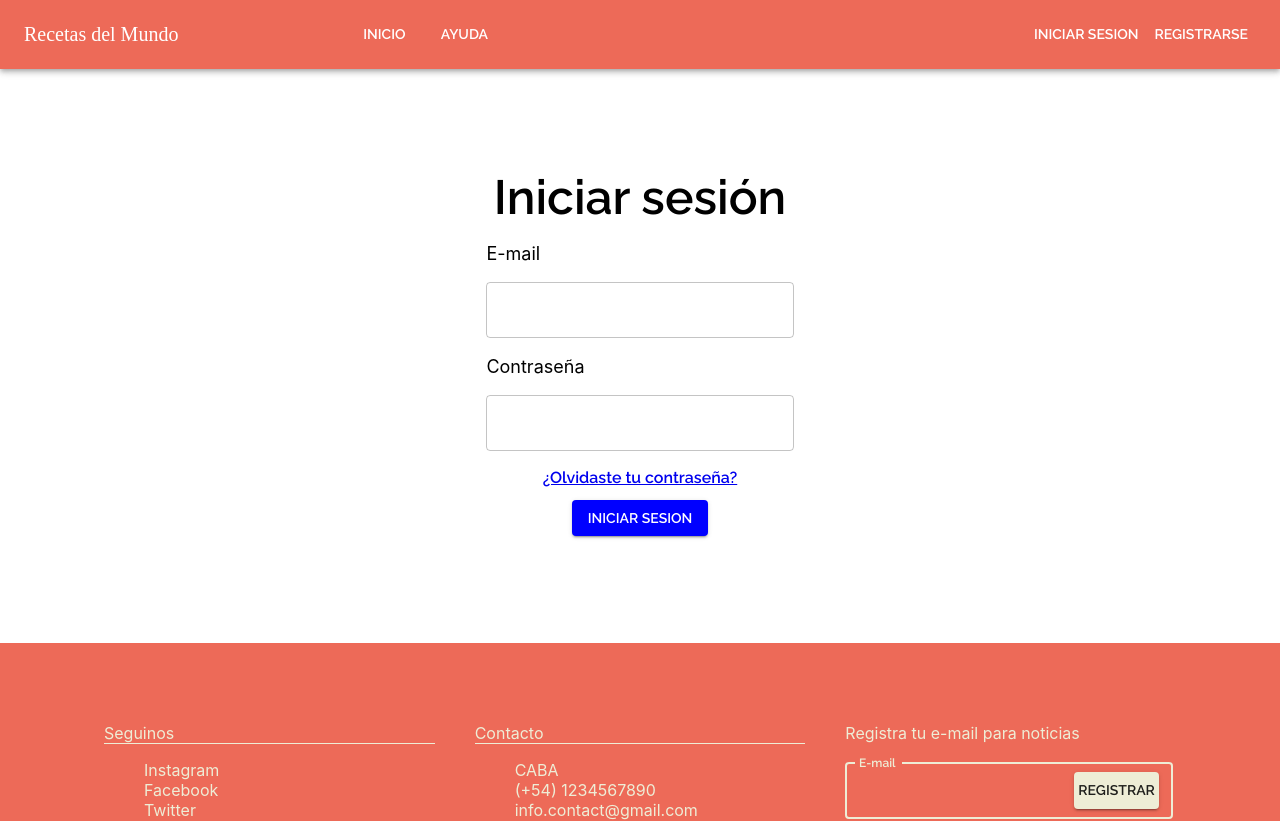
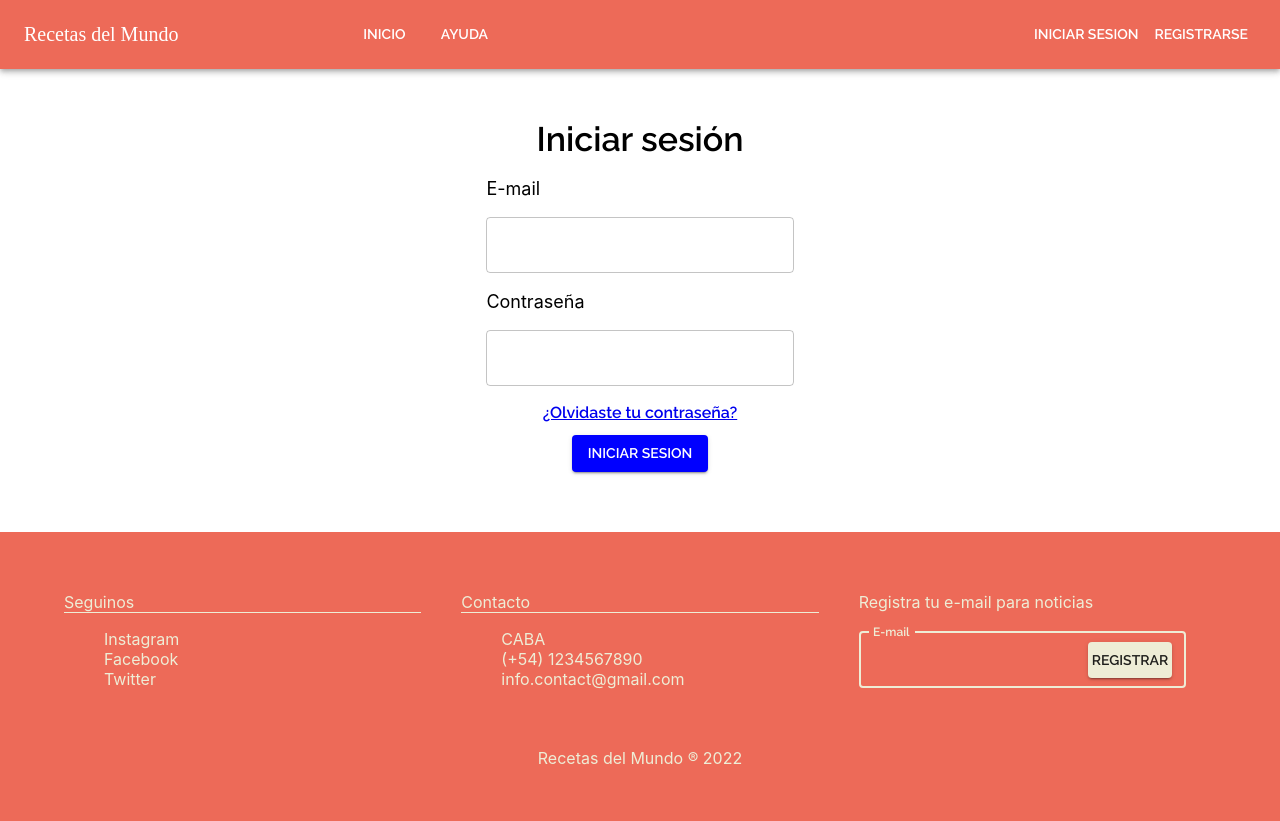
Before and after one commit to marparedes/recipes-app, a React (Create React App) app: page /login in a window 1280 px wide. Shown: the top 821 px of the page. Built offline with nearby package versions, Linux system fonts and the light colour scheme.

Commit message:
arreglo de footer y estilos de forms

```diff
--- a/src/App.js
+++ b/src/App.js
@@ -14,6 +14,7 @@ import MyRecipes from './pages/MyRecipes';
 import EditRecipe from './pages/EditRecipe';
 import { PasswordRecovery } from './pages/PasswordRecovery';
 import { Footer } from './components/Footer';
+import { Container } from './components/Container';
 
 
 // TODO componente de Ayuda /help
@@ -22,6 +23,7 @@ function App() {
     <BrowserRouter>
       <ThemeProvider theme={theme}>
         <UserProvider>
+          <Container>
             <Navbar />
             <Routes>
               <Route path="/" element={<Home />} />
@@ -56,6 +58,7 @@ function App() {
             */}
             </Routes>
             <Footer />
+          </Container>
         </UserProvider>
       </ThemeProvider>
     </BrowserRouter>
--- /dev/null
+++ b/src/components/Container.js
@@ -0,0 +1,9 @@
+import React from 'react'
+
+export const Container = ({children}) => {
+  return (
+    <body>
+        {children}
+    </body>
+  )
+}
--- a/src/components/Footer.js
+++ b/src/components/Footer.js
@@ -1,17 +1,14 @@
 import { Box, Button, Container, Grid, TextField } from '@mui/material'
 import React from 'react'
-import { Link } from 'react-router-dom'
 
 export const Footer = () => {
   return (
     <footer>
       <Box
-        px={{ xs: 3, sm: 10 }}
-        py={{ xs: 5, sm: 10 }}
         bgcolor="primary.main"
         color="#EEEDD6"
       >
-        <Container maxWidth="lg">
+        <Container maxWidth="lg" sx={{ padding: "60px"}}>
           <Grid container spacing={5}>
             <Grid item xs={12} sm={4}>
               <Box borderBottom={1}>Seguinos</Box>
@@ -52,14 +49,14 @@ export const Footer = () => {
                 sx={{ margin: "20px 0" }}
                 color="secondary"
                 focused
-                InputProps={{ endAdornment: <Button variant='contained'  color='secondary'>Registrar</Button> }} />
+                InputProps={{ endAdornment: <Button variant='contained' color='secondary'>Registrar</Button> }} />
+            </Grid>
           </Grid>
-        </Grid>
-        <Box textAlign="center" pt={{ xs: 5, sm: 10 }} pb={{ xs: 5, sm: 0 }}>
-          Recetas del Mundo &reg; {new Date().getFullYear()}
-        </Box>
-      </Container>
-    </Box>
-    </footer >
+          <Box textAlign="center" sx={{ paddingTop:"40px"}}>
+            Recetas del Mundo &reg; {new Date().getFullYear()}
+          </Box>
+        </Container>
+      </Box>
+    </footer>
   )
 }
--- a/src/components/Navbar.js
+++ b/src/components/Navbar.js
@@ -50,8 +50,7 @@ const userSettings = [
   }
 ];
 
-// TODO fijarme de agregar pagina de explicaciones
-// TODO para pantallas chicas agregar un IconButton
+// TODO para pantallas chicas agregar un IconButton para UserSettings/Options
 
 const Navbar = () => {
 
--- a/src/pages/Home.js
+++ b/src/pages/Home.js
@@ -61,7 +61,7 @@ function Home() {
   }
 
   return <>
-    <Typography variant='h6' sx={{textAlign:"center", marginTop:10}}> Búsqueda por:</Typography>
+    <Typography variant='h6' sx={{ textAlign: "center", marginTop: 10 }}> Búsqueda por:</Typography>
     <div className='search-container'>
       <FormControl sx={{ m: 1, minWidth: 120 }}>
         <Button sx={{ display: 'block' }}> Ingrediente </Button>
--- a/src/pages/Login.js
+++ b/src/pages/Login.js
@@ -37,13 +37,12 @@ function Login() {
 
   return (
     <div className={'login-form'}>
-      <Typography variant='h3' className={'page-title'}>Iniciar sesión</Typography>
-
-      <Box className={'box'} sx={{
-        height: 300,
+      <Box sx={{
         margin: 'auto',
         width: '80%',
       }}>
+      <Typography variant='h4' className={'page-title'}>Iniciar sesión</Typography>
+
         <form onSubmit={handleSubmit}>
           <div className={'form-text-field'}>
             <p className={'field-name'}>E-mail</p>
--- a/src/pages/Register.js
+++ b/src/pages/Register.js
@@ -89,18 +89,14 @@ function Register() {
     <div className={'register-form'}>
       <h2 className={'page-title'}>Crear nuevo usuario</h2>
 
-      <Box className={'box'} sx={{
-        height: 300,
-        margin: 'auto',
-        width: '80%',
-      }}>
+      <Box sx={{ margin: 'auto', width: '80%' }}>
         <form onSubmit={submitForm}>
           <div className={'form-text-field'}>
             <p className={'field-name'}>Email</p>
             <TextField className={'form-field'}
-                       id="email"
-                       onChange={(e) => { handleChange({ name: 'email', value: e.target.value }); }}
-                       value={values.email}
+              id="email"
+              onChange={(e) => { handleChange({ name: 'email', value: e.target.value }); }}
+              value={values.email}
             />
           </div>
           <p className={errors.email ? "error-message centered-text" : "hidden"}>{errors.email}</p>
--- a/src/styles/index.css
+++ b/src/styles/index.css
@@ -1,3 +1,10 @@
+body {
+    margin: 0;
+    display: grid;
+    min-height: 100vh;
+    grid-template-rows: auto 1fr auto;
+}
+
 .box {
     height: 300px;
     margin: auto;
@@ -57,22 +64,22 @@
     width: 30%;
 }
 
-.footer {
+footer {
     background-color: #ED6A58;
     color: #EEEDD6;
-    box-sizing: content-box;
-    padding: 20px;
 }
 
 .login-form {
-    margin-top: 100px;
-    margin-bottom: 100px;
+    display: flex;
+    align-items: center;
+    justify-content: center;
+    margin-top: 50px;
+    margin-bottom: 50px;
 }
 
 .register-form {
-    margin-top: 100px;
-    margin-bottom: 100px;
-    min-height: 100vh;
+    margin-top: 20px;
+    margin-bottom: 50px;
 }
 
 .recipe-name-field {
--- a/src/themeConfig.js
+++ b/src/themeConfig.js
@@ -11,8 +11,7 @@ const theme = createTheme({
         },
     },
     typography: {
-        fontFamily: "Raleway",
-        color: '#444444'
+        fontFamily: "Raleway"
     }
 })
 
```
Lines whose indentation alone changed are shown as unchanged.
